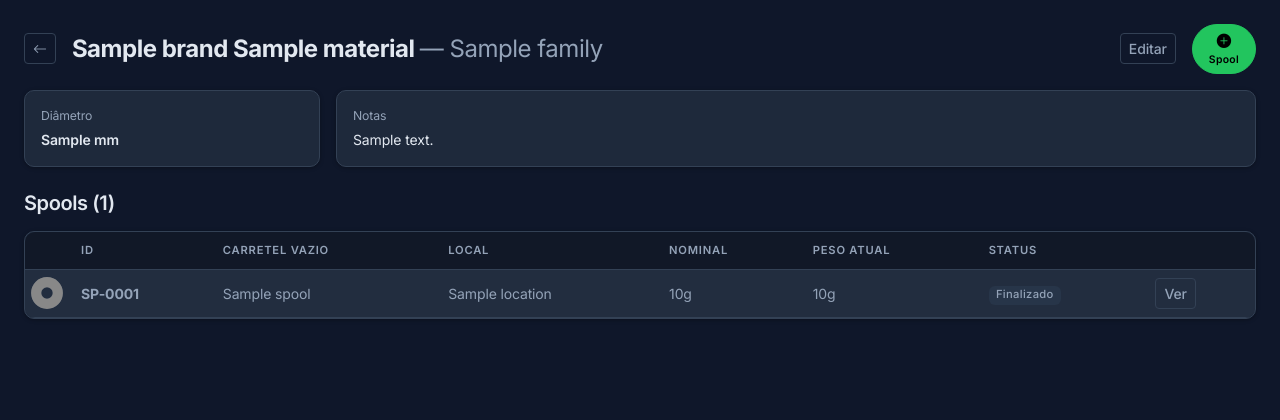
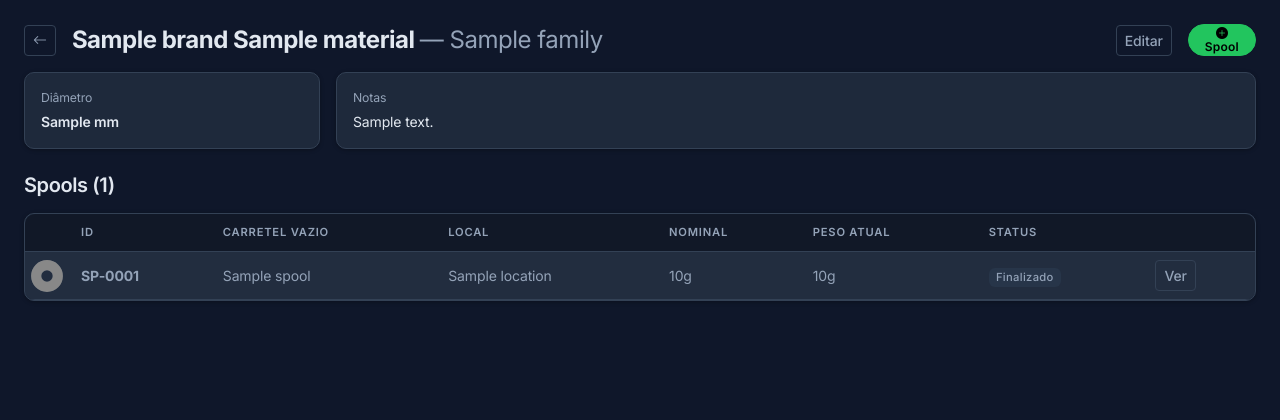
Before and after one commit to iscarelli/spool-control, a Python web app: template templates/filaments/detail.html in a window 1280 px wide. Shown: the top 420 px of the page. Run offline with Jinja, Linux system fonts and the light colour scheme; the template is opened without the code that fills it: most values are stand-ins (such as "Sample title", 1, 10 or a date in 2020).

Commit message:
fix: larger button text (0.75rem), height:2rem matches adjacent, printer icon sans Fila:
Co-Authored-By: Claude Sonnet 4.6 <noreply@anthropic.com>

```diff
--- a/templates/filaments/detail.html
+++ b/templates/filaments/detail.html
@@ -37,9 +37,9 @@
     <span class="text-muted fw-normal">— {{ filament.family }}</span>
   </h4>
   <a href="{{ url_for('filaments_edit', filament_id=filament.id) }}" class="btn btn-sm btn-outline-secondary ms-auto">{{ _('Editar') }}</a>
-  <a href="{{ url_for('spools_new') }}?filament_id={{ filament.id }}" class="btn btn-primary btn-sm rounded-pill px-3 d-inline-flex flex-column align-items-center" style="gap:1px;padding-top:.3rem;padding-bottom:.3rem">
-    <i class="bi bi-plus-circle-fill" style="font-size:.9rem"></i>
-    <span style="font-size:.65rem;font-weight:600;letter-spacing:.03em">{{ _('Spool') }}</span>
+  <a href="{{ url_for('spools_new') }}?filament_id={{ filament.id }}" class="btn btn-primary btn-sm rounded-pill px-3 d-inline-flex flex-column align-items-center justify-content-center" style="height:2rem;padding-top:0;padding-bottom:0;gap:1px">
+    <i class="bi bi-plus-circle-fill" style="font-size:.75rem;line-height:1"></i>
+    <span style="font-size:.75rem;font-weight:600;letter-spacing:.02em;line-height:1">{{ _('Spool') }}</span>
   </a>
 </div>
 
--- a/templates/filaments/list.html
+++ b/templates/filaments/list.html
@@ -20,9 +20,9 @@
     <input class="form-control form-control-sm" type="search" id="filterInput"
            data-filter-for="#filamentTable"
            placeholder="{{ _('Filtrar...') }}" value="{{ q or '' }}" style="min-width:160px" autocomplete="off">
-    <a href="{{ url_for('filaments_new') }}" class="btn btn-primary btn-sm rounded-pill px-3 d-inline-flex flex-column align-items-center" style="gap:1px;padding-top:.3rem;padding-bottom:.3rem">
-      <i class="bi bi-plus-circle-fill" style="font-size:.9rem"></i>
-      <span style="font-size:.65rem;font-weight:600;letter-spacing:.03em">{{ _('Filamento') }}</span>
+    <a href="{{ url_for('filaments_new') }}" class="btn btn-primary btn-sm rounded-pill px-3 d-inline-flex flex-column align-items-center justify-content-center" style="height:2rem;padding-top:0;padding-bottom:0;gap:1px">
+      <i class="bi bi-plus-circle-fill" style="font-size:.75rem;line-height:1"></i>
+      <span style="font-size:.75rem;font-weight:600;letter-spacing:.02em;line-height:1">{{ _('Filamento') }}</span>
     </a>
   </div>
 </div>
--- a/translations.py
+++ b/translations.py
@@ -47,6 +47,7 @@ _EN = {
     "Ver finalizados":      "View finished",
     "Só ativos":            "Active only",
     "Fila: Todos":          "Queue: All",
+    "Todos":                "All",
     "+ Novo Spool":         "+ New Spool",
     "Novo Spool":           "New Spool",
     "Nenhum spool encontrado": "No spools found",
```
Also changed, not shown: templates/spools/list.html (+4 -4 lines), 1 other file.
